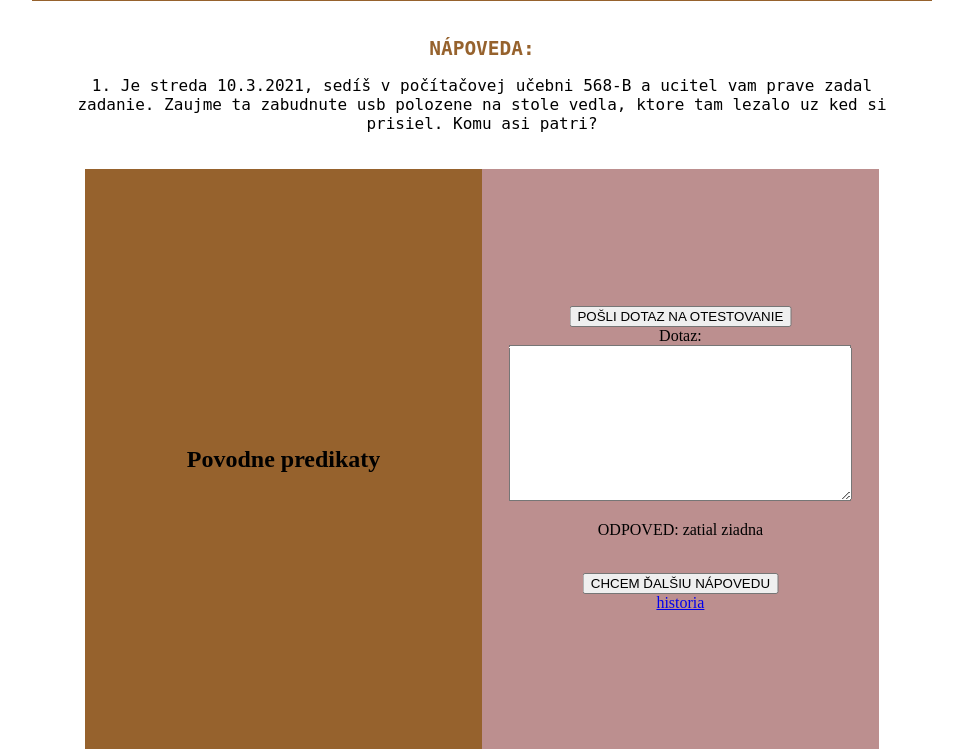
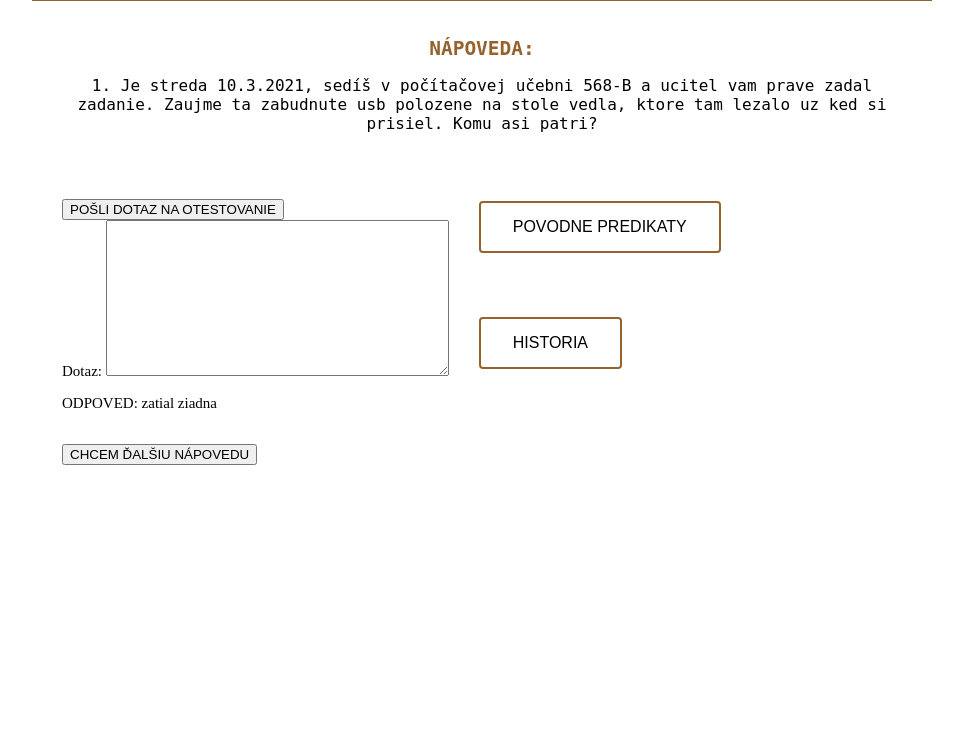
Before and after one commit to Vnencakova-Husarova/detektivka-django, a Django app: page /game/ in a window 1280 px wide. Shown: the part 187-936 px from the top of the page, without its empty margins (158-1121 px from the left). After the commit the page ends 652 px from the top, so only its background shows below. Run offline with Django 4.2, Linux system fonts and the light colour scheme.

Commit message:
Úprava hracej stránky

```diff
--- a/detektivka/static/detektivka/game_page.css
+++ b/detektivka/static/detektivka/game_page.css
@@ -40,33 +40,38 @@ body {
     font-size: large;
 }
 
- /* Split the screen in half */
-.split {
-  height: 70%;
-  width: 31%;
-  position: absolute;
-  z-index: 1;
-  top: auto;
-  padding-top: 20px;
+ .flex-container-1 {
+     display: flex;
 }
 
-/* Control the left side */
-.left {
-  left: 19%;
-  background-color: #96622d;
+.text-window {
+    margin: 10px;
+    padding: 20px;
+    font-size: 15px;
 }
 
-/* Control the right side */
-.right {
-  right: 19%;
-  background-color: rosybrown;
+.flex-container-2 {
+    display: flex;
+    flex-direction: column;
+    align-items: start;
 }
 
-/* If you want the content centered horizontally and vertically */
-.centered {
-  position: absolute;
-  top: 50%;
-  left: 50%;
-  transform: translate(-50%, -50%);
-  text-align: center;
+button {
+    transition-duration: 0.7s;
+    background-color: white;
+    color: black;
+    border: 2px solid #96622d;
+    border-radius: 4px;
+    text-align: center;
+    text-decoration: none;
+    font-size: 16px;
+    cursor: pointer;
+    display: block;
+    margin: 2em auto;
+    padding: 15px 32px;
 }
+
+button:hover {
+    background-color: #96622d;
+    color: white;
+}
--- a/detektivka/templates/detektivka/game.html
+++ b/detektivka/templates/detektivka/game.html
@@ -18,8 +18,8 @@
             <p>{{ question }}</p>
         </div>
 
-        <div class="split right">
-             <div class="centered">
+         <div class="flex-container-1">
+             <div class="text-window">
                  <form method="POST">
                      <input type="submit" value="POŠLI DOTAZ NA OTESTOVANIE"> <br>
                     <input type="hidden" id="question_id" name="question_id" value= {{ counter }}>
@@ -32,15 +32,17 @@
                     <input type="hidden" id="question_id" name="question_id" value= {{ counter }}>
                     {% csrf_token %}
                 </form>
-                 <a href="historia.txt">historia</a>
+             </div>
+             <div style="flex: auto">
+                 <div class="flex-container-2">
+                     <div>
+                         <button>POVODNE PREDIKATY</button>
+                     </div>
+                     <div>
+                         <button>HISTORIA</button>
+                     </div>
+                 </div>
              </div>
         </div>
-
-    <div class="split left">
-        <div class="centered">
-             <h2>Povodne predikaty</h2>
-        </div>
-    </div>
-
     </body>
 </html>
```
